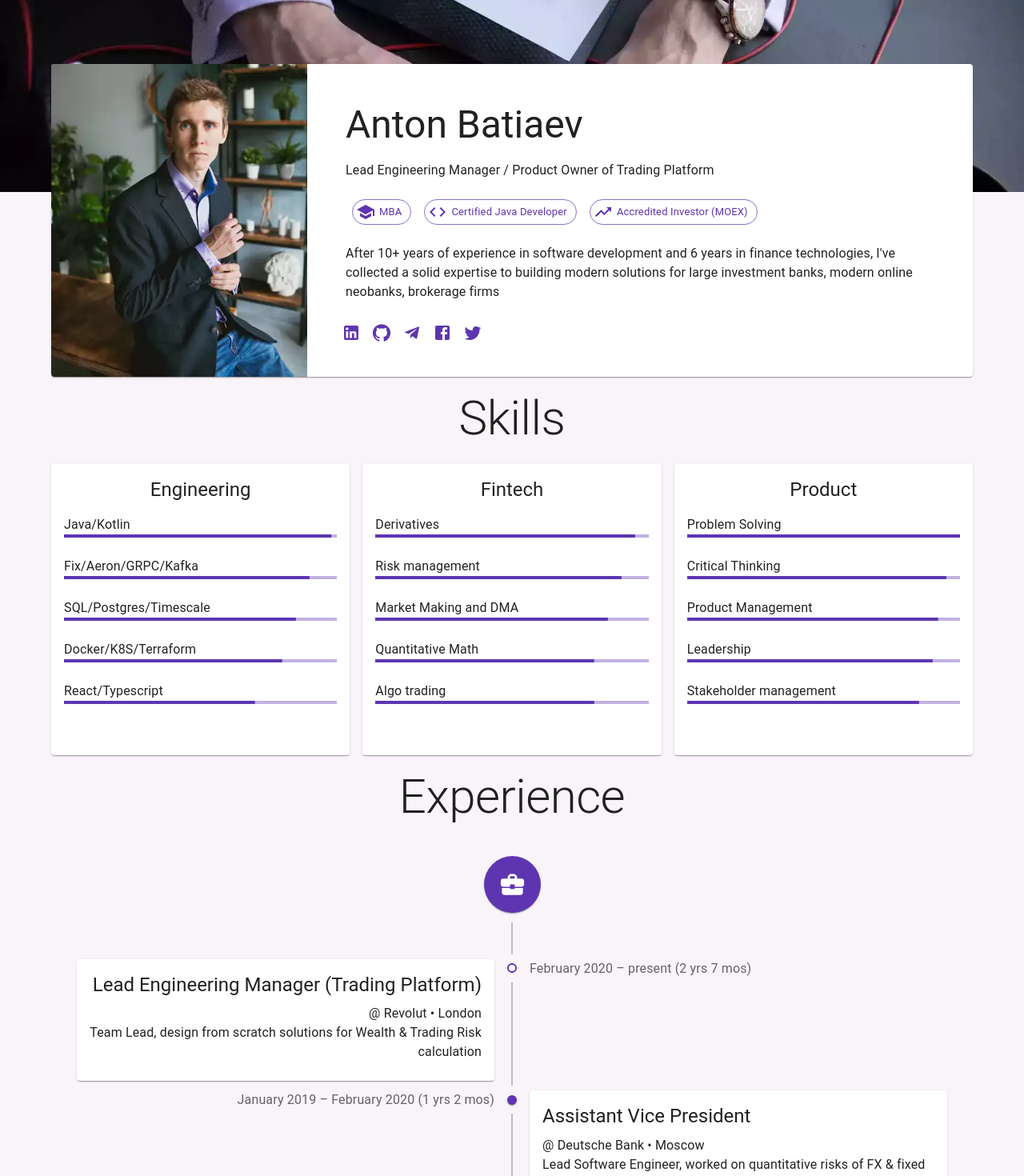
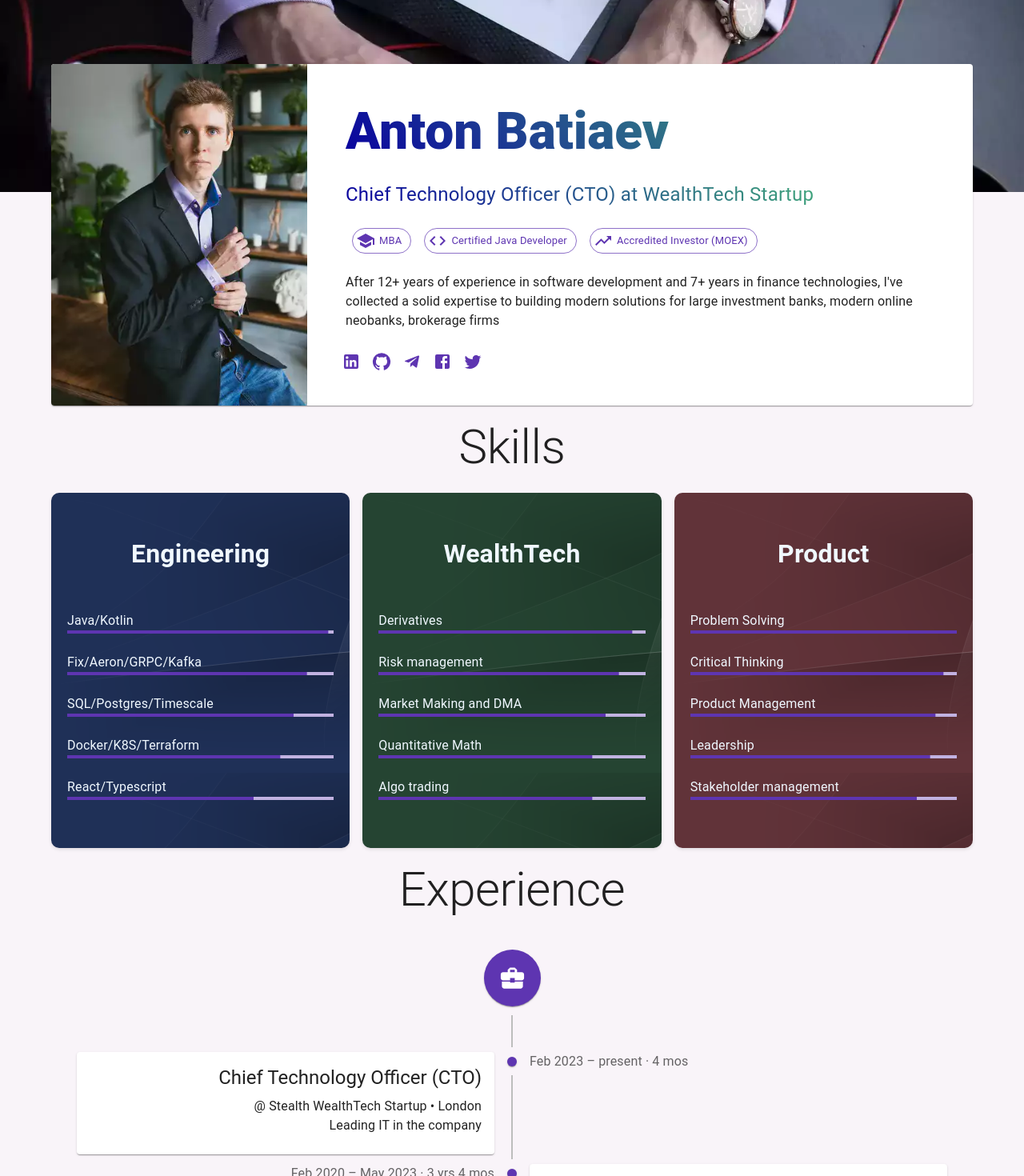
Before and after one commit to batiaev/batiaev.github.io, a Next.js app: page / in a window 1280 px wide. Shown: the part 120-1590 px from the top of the page at 80% size. Built offline with nearby package versions, Linux system fonts and the light colour scheme.

Commit message:
update color schema

```diff
--- a/src/Intro.tsx
+++ b/src/Intro.tsx
@@ -33,10 +33,10 @@
       <img className="avatar" src={data.avatar} title={data.name} alt={'avatar'} />
       <div className="personalDetails">
         <CardContent>
-          <Typography variant="h3" component="h1" color="textPrimary" gutterBottom>
+          <Typography variant="h3" component="h1" color="textPrimary" gutterBottom className={"gradient-title"}>
             {data.name}
           </Typography>
-          <Typography component="p" color="textPrimary">
+          <Typography component="p" className={"gradient-subtitle"} color="textPrimary">
             {data.titles.join(', ')}
           </Typography>
           <ul className="noBulletList">
--- a/src/Skills.tsx
+++ b/src/Skills.tsx
@@ -1,5 +1,3 @@
-import Card from '@mui/material/Card'
-import CardContent from '@mui/material/CardContent'
 import Typography from '@mui/material/Typography'
 import LinearProgress from '@mui/material/LinearProgress'
 import Grid from '@mui/material/Grid'
@@ -9,26 +7,22 @@
 export default function Skills() {
   return (
     <section>
-      <Title text="Skills" />
-      <Grid container spacing={2} className="flexbox">
+      <Title text='Skills' />
+      <Grid container spacing={2} className='flexbox'>
         {data.skills.map((skill, idx) => (
           <Grid item xs={12} sm={idx == 0 ? 12 : 6} md={4} key={idx}>
-            <Card className="card">
-              <CardContent>
-                <Typography component="h3" variant="h5" className="centered" gutterBottom>
-                  {skill.type}
-                </Typography>
-                <ul className="noBulletList">
+            <div className={`card skill-card bg-${skill.color}`}>
+              <h3>{skill.type}</h3>
+              <ul className='noBulletList'>
                 {skill.areas.map((area, idx) => (
-                    <Typography component="li" key={idx}>
+                  <Typography component='li' key={idx}>
                     {area.name}
-                      <LinearProgress variant="determinate" value={area.value} />
+                    <LinearProgress variant='determinate' value={area.value} />
                     <br />
                   </Typography>
                 ))}
               </ul>
-              </CardContent>
-            </Card>
+            </div>
           </Grid>
         ))}
       </Grid>
--- a/src/data.json
+++ b/src/data.json
@@ -1,7 +1,7 @@
 {
   "name": "Anton Batiaev",
   "avatar": "/images/batiaev.webp",
-  "titles": ["Lead Engineering Manager / Product Owner of Trading Platform"],
+  "titles": ["Chief Technology Officer (CTO) at WealthTech Startup"],
   "tags": [
     {
       "label": "MBA",
@@ -16,7 +16,7 @@
       "icon": "TrendingUpIcon"
     }
   ],
-  "description": "After 10+ years of experience in software development and 6 years in finance technologies, I've collected a solid expertise to building modern solutions for large investment banks, modern online neobanks, brokerage firms",
+  "description": "After 12+ years of experience in software development and 7+ years in finance technologies, I've collected a solid expertise to building modern solutions for large investment banks, modern online neobanks, brokerage firms",
   "social": [
     {
       "name": "linkedin",
@@ -54,6 +54,7 @@
   "skills": [
     {
       "type": "Engineering",
+      "color": "blue",
       "areas": [
         {
           "name": "Java/Kotlin",
@@ -78,7 +79,8 @@
       ]
     },
     {
-      "type": "Fintech",
+      "type": "WealthTech",
+      "color": "green",
       "areas": [
         {
           "name": "Derivatives",
@@ -104,6 +106,7 @@
     },
     {
       "type": "Product",
+      "color": "red",
       "areas": [
         {
           "name": "Problem Solving",
@@ -130,9 +133,20 @@
   ],
   "experiences": [
     {
-      "id": 1,
-      "title": "Lead Engineering Manager (Trading Platform)",
-      "period": "February 2020 – present (2 yrs 7 mos)",
+      "id": 7,
+      "title": "Chief Technology Officer (CTO)",
+      "period": "Feb 2023 – present · 4 mos",
+      "company": "Stealth WealthTech Startup",
+      "city": "London",
+      "logo": "/images/stealth.png",
+      "url": "https://batiaev.com/",
+      "description": "Leading IT in the company",
+      "tags": []
+    },
+    {
+      "id": 6,
+      "title": "Head of Trading Platform",
+      "period": "Feb 2020 – May 2023 · 3 yrs 4 mos",
       "company": "Revolut",
       "city": "London",
       "logo": "/images/revolut.png",
@@ -141,9 +155,9 @@
       "tags": []
     },
     {
-      "id": 2,
-      "title": "Assistant Vice President",
-      "period": "January 2019 – February 2020  (1 yrs 2 mos)",
+      "id": 5,
+      "title": "Team Lead (AVP)",
+      "period": "Jan 2019 – Feb 2020 · 1 yrs 2 mos",
       "company": "Deutsche Bank",
       "city": "Moscow",
       "logo": "/images/db.png",
@@ -152,10 +166,10 @@
       "tags": ["NYSE: DB"]
     },
     {
-      "id": 2,
+      "id": 4,
       "title": "Head of Department",
       "period": "September 2016 – January 2019 (2 yrs 4 mos)",
-      "company": "Otkritie Broker • Moscow",
+      "company": "Otkritie Broker",
       "city": "Moscow",
       "logo": "/images/otkritie.png",
       "url": "https://open-broker.ru/",
@@ -172,7 +186,7 @@
       "tags": []
     },
     {
-      "id": 4,
+      "id": 2,
       "title": "C++ Developer",
       "period": "October 2012 – May 2014",
       "company": "Atol",
@@ -181,7 +195,7 @@
       "tags": []
     },
     {
-      "id": 4,
+      "id": 1,
       "title": "Tech support (1st line)",
       "period": "before 2012",
       "company": "Mobile TeleSystems",
--- a/src/styles/global.css
+++ b/src/styles/global.css
@@ -5,6 +5,48 @@
   background-repeat: no-repeat;
   background-position: top;
   height: 45vh;
+}
+
+.gradient-title {
+  font-size: 4rem!important;
+  font-weight: 800!important;
+  background: -webkit-linear-gradient(45deg, #09009f, #40a67b 80%);
+  -webkit-background-clip: text;
+  -webkit-text-fill-color: transparent;
+}
+.gradient-subtitle {
+  font-size: 1.5rem!important;
+  font-weight: 400!important;
+  background: -webkit-linear-gradient(45deg, #09009f, #40a67b 80%);
+  -webkit-background-clip: text;
+  -webkit-text-fill-color: transparent;
+}
+
+.skill-card {
+  color: aliceblue;
+  background-image: url("/images/lines.png");
+  box-shadow: 0 2px 4px rgba(0, 0, 0, 0.1);
+  border-radius: 10px;
+  padding: 20px;
+  position: relative;
+  overflow: hidden;
+}
+.skill-card h3 {
+  font-size: 2rem;
+  font-weight: 600;
+  text-align: center;
+}
+.bg-red {
+  background-color: rgba(97, 51, 57, 100%); /* #613339 */
+}
+.bg-green {
+  background-color: rgba(37, 68, 50, 100%); /* #254432 */
+}
+.bg-blue {
+  background-color: rgba(31, 48, 87, 100%); /* #1f3057 */
+}
+.bg-light-blue {
+  background-color: rgba(31, 48, 87, 10%); /* #1f3057 */
 }
 
 @media screen and (max-width: 600px) {
```
Also changed, not shown: public/images/lines.png (added). Lines whose indentation alone changed are shown as unchanged.
